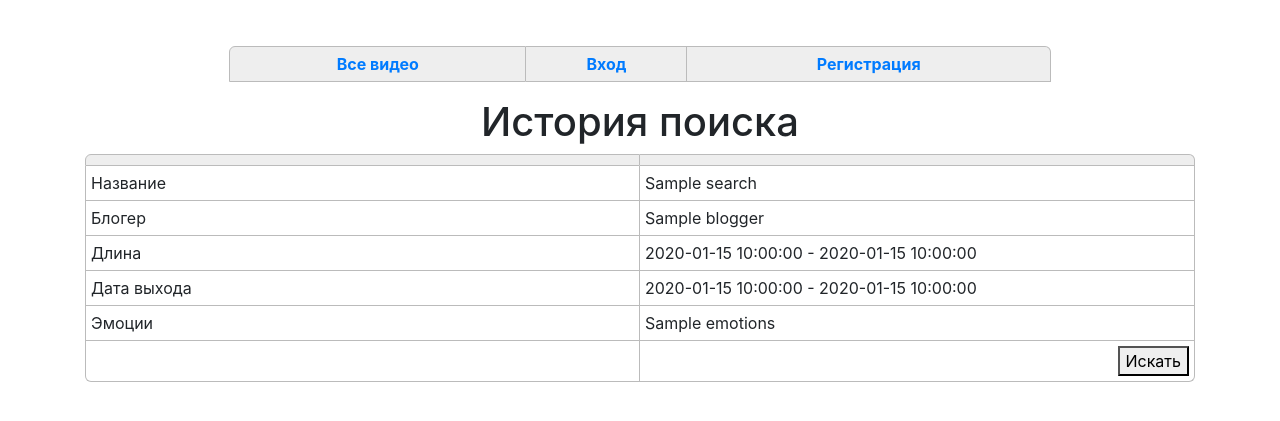
After one commit to vgilko/sii_lab, a Flask app: template website/templates/history.html in a window 1280 px wide. The commit adds this page. Shown: the top 421 px of the page. Run offline with Flask 2, Linux system fonts and the light colour scheme; the template is opened without the code that fills it: most values are stand-ins (such as "Sample title", 1, 10 or a date in 2020); lists and menus that the app fills with data are empty; some libraries are stand-ins or nearby versions.

Commit message:
Сделать РК1

```diff
--- a/website/templates/base.html
+++ b/website/templates/base.html
@@ -26,6 +26,7 @@
             <th><a href="/video/all">Все видео</a></th>
             {% if not current_user.is_anonymous %}
             <th><a href="/video/filter">Поиск</a></th>
+            <th><a href="/video/history">История поиска</a></th>
             <th><a href="/video/like/watched">Похожие на понравившиеся</a></th>
             <th><a href="/video/similarities">Похожие на понравившиеся, без не понравившихся</a></th>
             <th><a href="/video/likes">Любимые</a></th>
--- /dev/null
+++ b/website/templates/history.html
@@ -0,0 +1,52 @@
+{% extends "base.html" %}
+
+{% block content %}
+<div align="center">
+    <h1>История поиска</h1>
+    {% for search in history %}
+
+
+    <table style="padding-bottom: 3%">
+        <tr>
+            <th width="50%"></th>
+            <th width="50%"></th>
+        </tr>
+        <tr>
+            <td>Название</td>
+            <td>{{ search['video_title'] }}</td>
+        </tr>
+        <tr>
+            <td>Блогер</td>
+            <td>{{ search['blogger'] }}</td>
+        </tr>
+        <tr>
+            <td>Длина</td>
+            <td>{{ search['time_lower_border'] }} - {{ search['time_upper_border'] }}</td>
+        </tr>
+        <tr>
+            <td>Дата выхода</td>
+            <td>{{ search['start_date'] }} - {{ search['end_date'] }}</td>
+        </tr>
+        <tr>
+            <td>Эмоции</td>
+            <td>{{ search['emotions'] }}</td>
+        </tr>
+        <tr>
+            <td></td>
+            <td align="right">
+                <form action="/video/from-history" method="get">
+                    <input type="text" hidden name="history" value="{{ search['id'] }}">
+
+                    <button type="submit">Искать</button>
+                </form>
+
+            </td>
+
+        </tr>
+
+    </table>
+
+
+    {% endfor %}
+</div>
+{% endblock %}
--- a/website/templates/print_video.html
+++ b/website/templates/print_video.html
@@ -1,5 +1,5 @@
 
-{% extends "base.html" %} {% block title %}Login{% endblock %} {% block content %}
+{% extends "base.html" %} {% block title %}Видео{% endblock %} {% block content %}
 {% block filter %} {% endblock %}
 <div>
     {% if header %}
```
Also changed, not shown: website/__init__.py (+5 -5 lines), website/controller/videos_controller.py (+41 -2 lines), website/service/videos_service.py (+19 -12 lines), website/util/mapping.py (+9 -0 lines).
